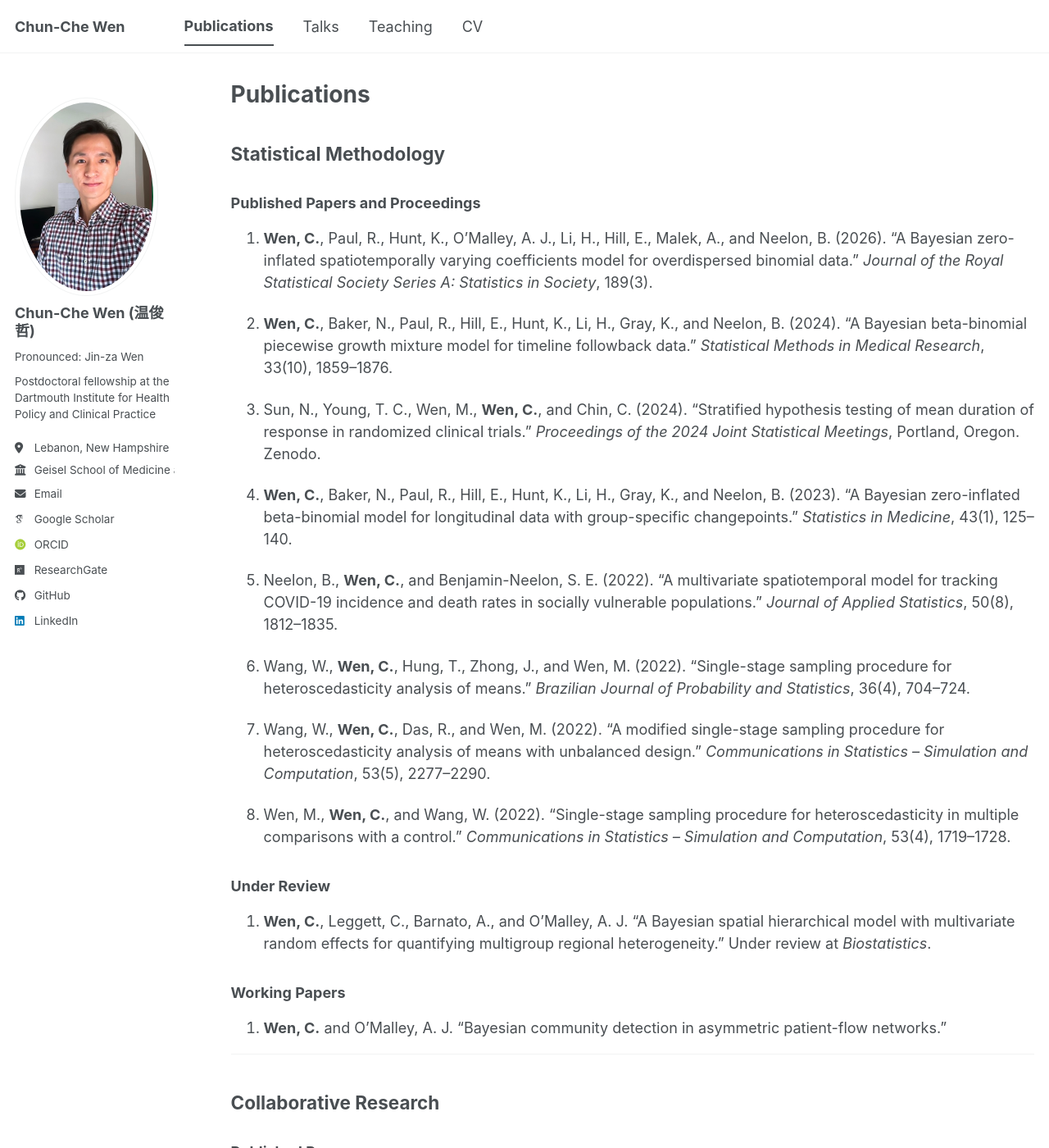
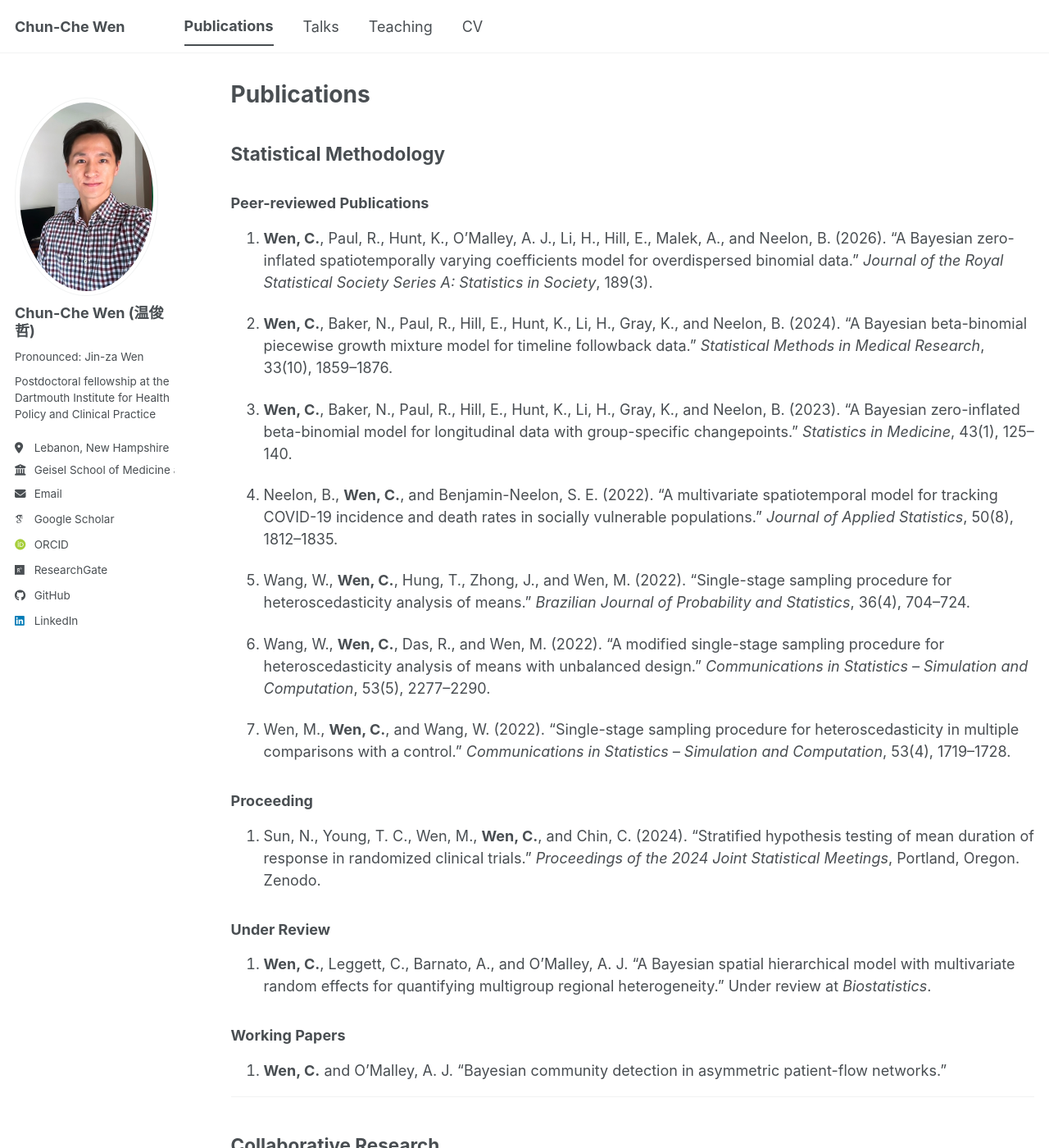
Before and after one commit to chunchewen/chunchewen, a Jekyll site: the page built from _pages/publications.md, in a window 1280 px wide and 1400 px high. Shown: the whole window at 82% size. Built offline with Jekyll 4.4.1, drawn with Linux system fonts in a browser that asks for light colours; some web fonts are replaced; a script bundle is joined from its source files by our own code; library files that are not in the unit come from our copies; some of the changed text lies outside the part shown.

Commit message:
Update publications.md

```diff
--- a/_pages/publications.md
+++ b/_pages/publications.md
@@ -7,23 +7,25 @@ author_profile: true
 
 ## Statistical Methodology
 
-### Published Papers and Proceedings
+### Peer-reviewed Publications
 
 1. **Wen, C.**, Paul, R., Hunt, K., O'Malley, A. J., Li, H., Hill, E., Malek, A., and Neelon, B. (2026). "A Bayesian zero-inflated spatiotemporally varying coefficients model for overdispersed binomial data." *Journal of the Royal Statistical Society Series A: Statistics in Society*, 189(3).
 
 2. **Wen, C.**, Baker, N., Paul, R., Hill, E., Hunt, K., Li, H., Gray, K., and Neelon, B. (2024). "A Bayesian beta-binomial piecewise growth mixture model for timeline followback data." *Statistical Methods in Medical Research*, 33(10), 1859–1876.
 
-3. Sun, N., Young, T. C., Wen, M., **Wen, C.**, and Chin, C. (2024). "Stratified hypothesis testing of mean duration of response in randomized clinical trials." *Proceedings of the 2024 Joint Statistical Meetings*, Portland, Oregon. Zenodo.
+3. **Wen, C.**, Baker, N., Paul, R., Hill, E., Hunt, K., Li, H., Gray, K., and Neelon, B. (2023). "A Bayesian zero-inflated beta-binomial model for longitudinal data with group-specific changepoints." *Statistics in Medicine*, 43(1), 125–140.
 
-4. **Wen, C.**, Baker, N., Paul, R., Hill, E., Hunt, K., Li, H., Gray, K., and Neelon, B. (2023). "A Bayesian zero-inflated beta-binomial model for longitudinal data with group-specific changepoints." *Statistics in Medicine*, 43(1), 125–140.
+4. Neelon, B., **Wen, C.**, and Benjamin-Neelon, S. E. (2022). "A multivariate spatiotemporal model for tracking COVID-19 incidence and death rates in socially vulnerable populations." *Journal of Applied Statistics*, 50(8), 1812–1835.
 
-5. Neelon, B., **Wen, C.**, and Benjamin-Neelon, S. E. (2022). "A multivariate spatiotemporal model for tracking COVID-19 incidence and death rates in socially vulnerable populations." *Journal of Applied Statistics*, 50(8), 1812–1835.
+5. Wang, W., **Wen, C.**, Hung, T., Zhong, J., and Wen, M. (2022). "Single-stage sampling procedure for heteroscedasticity analysis of means." *Brazilian Journal of Probability and Statistics*, 36(4), 704–724.
 
-6. Wang, W., **Wen, C.**, Hung, T., Zhong, J., and Wen, M. (2022). "Single-stage sampling procedure for heteroscedasticity analysis of means." *Brazilian Journal of Probability and Statistics*, 36(4), 704–724.
+6. Wang, W., **Wen, C.**, Das, R., and Wen, M. (2022). "A modified single-stage sampling procedure for heteroscedasticity analysis of means with unbalanced design." *Communications in Statistics – Simulation and Computation*, 53(5), 2277–2290.
 
-7. Wang, W., **Wen, C.**, Das, R., and Wen, M. (2022). "A modified single-stage sampling procedure for heteroscedasticity analysis of means with unbalanced design." *Communications in Statistics – Simulation and Computation*, 53(5), 2277–2290.
+7. Wen, M., **Wen, C.**, and Wang, W. (2022). "Single-stage sampling procedure for heteroscedasticity in multiple comparisons with a control." *Communications in Statistics – Simulation and Computation*, 53(4), 1719–1728.
 
-8. Wen, M., **Wen, C.**, and Wang, W. (2022). "Single-stage sampling procedure for heteroscedasticity in multiple comparisons with a control." *Communications in Statistics – Simulation and Computation*, 53(4), 1719–1728.
+### Proceeding
+
+1. Sun, N., Young, T. C., Wen, M., **Wen, C.**, and Chin, C. (2024). "Stratified hypothesis testing of mean duration of response in randomized clinical trials." *Proceedings of the 2024 Joint Statistical Meetings*, Portland, Oregon. Zenodo.
 
 ### Under Review
 
@@ -37,7 +39,7 @@ author_profile: true
 
 ## Collaborative Research
 
-### Published Papers
+### Peer-reviewed Publications
 
 1. Hunt, K., **Wen, C.**, Chundru, K., Mateus, J., Florez, H., Korte, J., Neelon, B., Wilson, D., Pearce, J., Alkis, M., Simpson, S., Alsbrook, E., Spate, V., and Malek, A. (2025). "Adverse pregnancy and infant outcomes by COVID-19 infection status before and during pregnancy." *Pregnancy*, 1, e70051.
 
```
Also changed, not shown: other parts of _pages/publications.md (+1 -1 lines).
